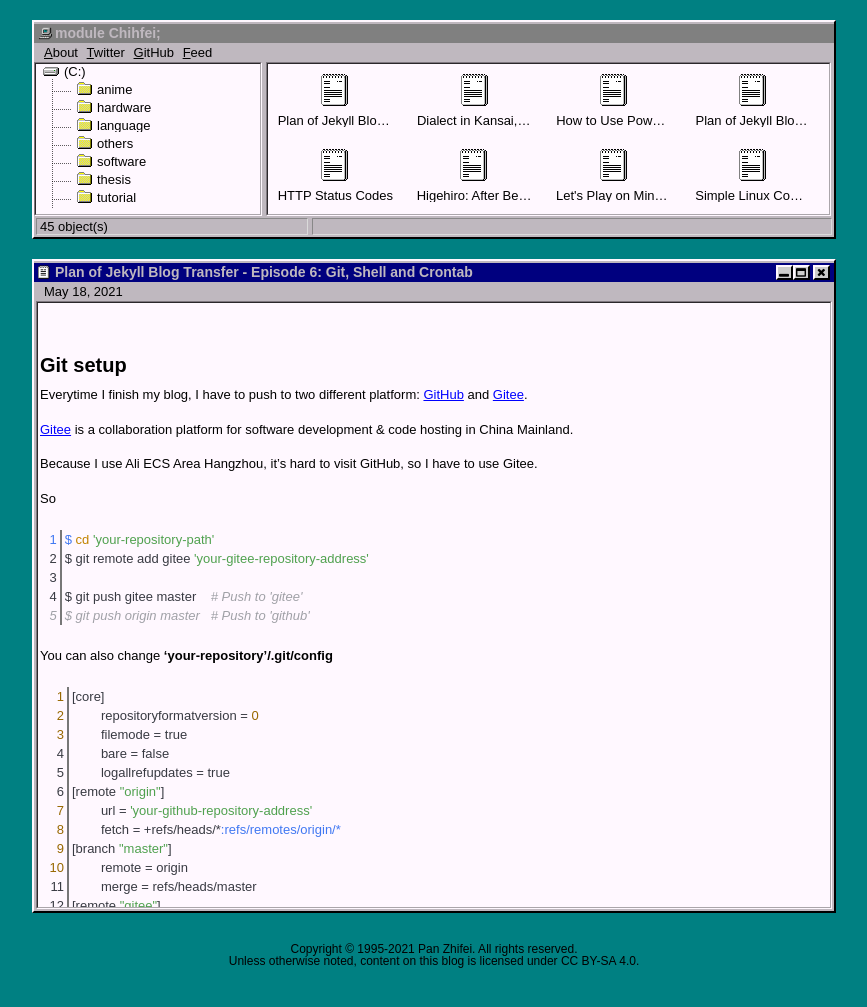
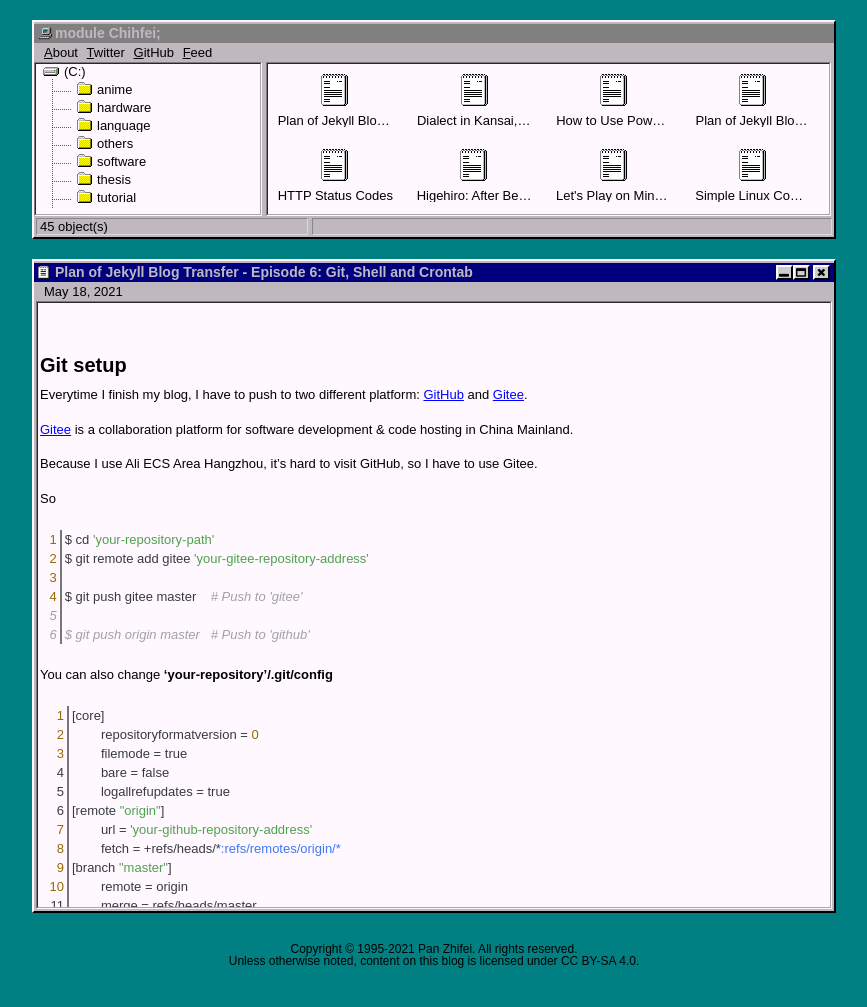
Before and after one commit to IcingTomato/blog.old3, a Jekyll site: the page built from _posts/2021-05-18-jekyll_blog_modify_06.md, in a window 1280 px wide. Shown: the top 1007 px of the page, without its empty margins (206-1073 px from the left). Built offline with Jekyll 4.4.1, drawn with Linux system fonts in a browser that asks for light colours; part of the change alters nothing that is shown.

````diff
--- a/_config.yml
+++ b/_config.yml
@@ -22,4 +22,4 @@ markdown: kramdown
 kramdown:
   input: GFM
   syntax_highlighter_opts:
-    disable : true
+    disable : false
--- a/_posts/2021-05-18-jekyll_blog_modify_06.md
+++ b/_posts/2021-05-18-jekyll_blog_modify_06.md
@@ -19,6 +19,7 @@ $ cd 'your-repository-path'
 $ git remote add gitee 'your-gitee-repository-address'
 
 $ git push gitee master    # Push to 'gitee'
+
 $ git push origin master   # Push to 'github'
 ```
 
````
